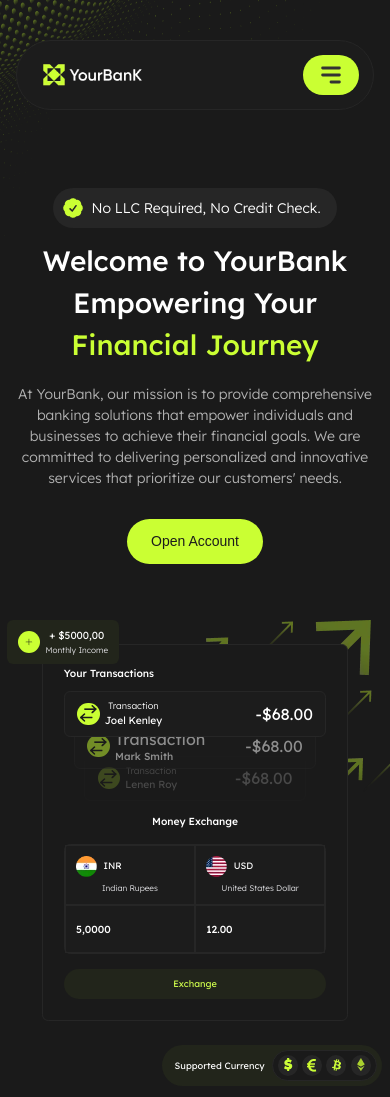
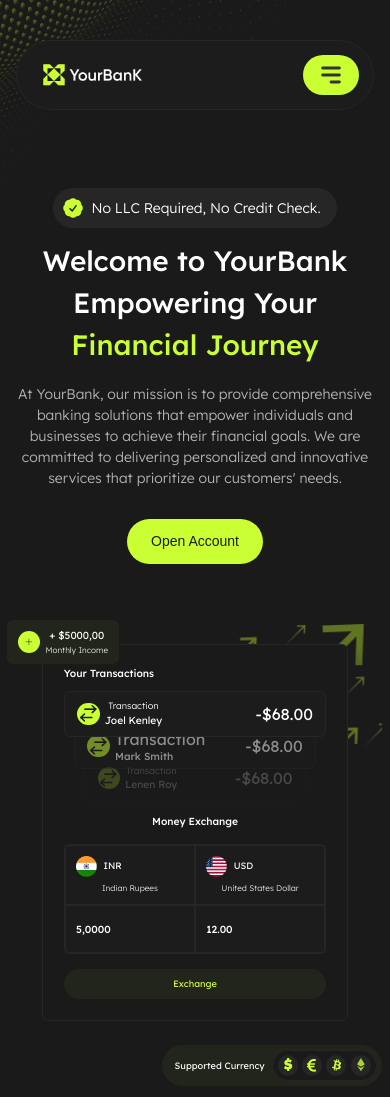
Before and after one commit to shaza-alkheder/YourBanK, a React (Vite) app: page / in a window 390 px wide. Shown: the top 1097 px of the page. Built offline with nearby package versions, Linux system fonts and the light colour scheme; a web font is replaced by a local one.

Commit message:
update hero section

```diff
--- a/src/components/Layout/Hero/Hero.css
+++ b/src/components/Layout/Hero/Hero.css
@@ -319,7 +319,9 @@
       top: 24px;
       z-index: 2;
       pointer-events: none; */
-
+      .S-K-arrows-mobile {
+        display: none;
+      }
       img {
         z-index: 0;
         /* display: block;
@@ -794,15 +796,18 @@
         }
       }
       .S-K-Arrows {
-        left: 60px;
-        top: -24px;
+        left: 120px;
+        top: -20px;
         max-width: 220px;
         width: 100%;
         height: 201px;
-        img {
-          z-index: 0;
-          /* width: 300px;
-        height: 275px; */
+        .S-K-arrows-desktop {
+          display: none;
+        }
+        .S-K-arrows-mobile {
+          display: block;
+          width: 100%;
+          height: auto;
         }
       }
       .S-K-Currency {
--- a/src/components/Layout/Hero/Hero.jsx
+++ b/src/components/Layout/Hero/Hero.jsx
@@ -46,7 +46,10 @@ function Hero({ iconHero }) {
                 <div className="S-K-TransCardSec">
                   <div className="S-K-TransCardLeft">
                     <div className="S-K-TransCardLeftIcon">
-                    <img src="/assets/img/HomePage/VectorStroke.webp" alt="" />
+                      <img
+                        src="/assets/img/HomePage/VectorStroke.webp"
+                        alt=""
+                      />
                     </div>
                     <div className="S-K-ContentLeft">
                       <p>Transaction</p>
@@ -60,7 +63,10 @@ function Hero({ iconHero }) {
                 <div className="S-K-TransCardSec">
                   <div className="S-K-TransCardLeft">
                     <div className="S-K-TransCardLeftIcon">
-                    <img src="/assets/img/HomePage/VectorStroke.webp" alt="" />
+                      <img
+                        src="/assets/img/HomePage/VectorStroke.webp"
+                        alt=""
+                      />
                     </div>
                     <div className="S-K-S-K-ContentLeft">
                       <p>Transaction</p>
@@ -74,7 +80,10 @@ function Hero({ iconHero }) {
                 <div className="S-K-TransCardSec">
                   <div className="S-K-TransCardLeft">
                     <div className="S-K-TransCardLeftIcon">
-                    <img src="/assets/img/HomePage/VectorStroke.webp" alt="" />
+                      <img
+                        src="/assets/img/HomePage/VectorStroke.webp"
+                        alt=""
+                      />
                     </div>
                     <div className="S-K-ContentLeft">
                       <p>Transaction</p>
@@ -124,8 +133,8 @@ function Hero({ iconHero }) {
             </div>
           </div>
           <div className="S-K-Arrows">
-                  <img src="/assets/img/HomePage/AbstractDesign2.webp" alt="" />
-
+            <img className="S-K-arrows-desktop" src="/assets/img/HomePage/AbstractDesign2.webp" alt="" />
+            <img  className="S-K-arrows-mobile" src="/assets/img/HomePage/arrows3.webp" alt="" />
           </div>
 
           <div className="S-K-Currency">
@@ -135,7 +144,10 @@ function Hero({ iconHero }) {
                 <img src="/assets/img/HomePage/Shape.webp" alt="" />
               </div>
               <div className="S-K-CurrIcon">
-              <img src="/assets/img/HomePage/euro-currency-symbol.webp" alt="" />
+                <img
+                  src="/assets/img/HomePage/euro-currency-symbol.webp"
+                  alt=""
+                />
               </div>
               <div className="S-K-CurrIcon">
                 <img src="/assets/img/HomePage/Shape2.webp" alt="" />
```
Also changed, not shown: public/assets/img/HomePage/arrows3.png (deleted), public/assets/img/HomePage/arrows3.webp (added). Lines whose indentation alone changed are shown as unchanged.
